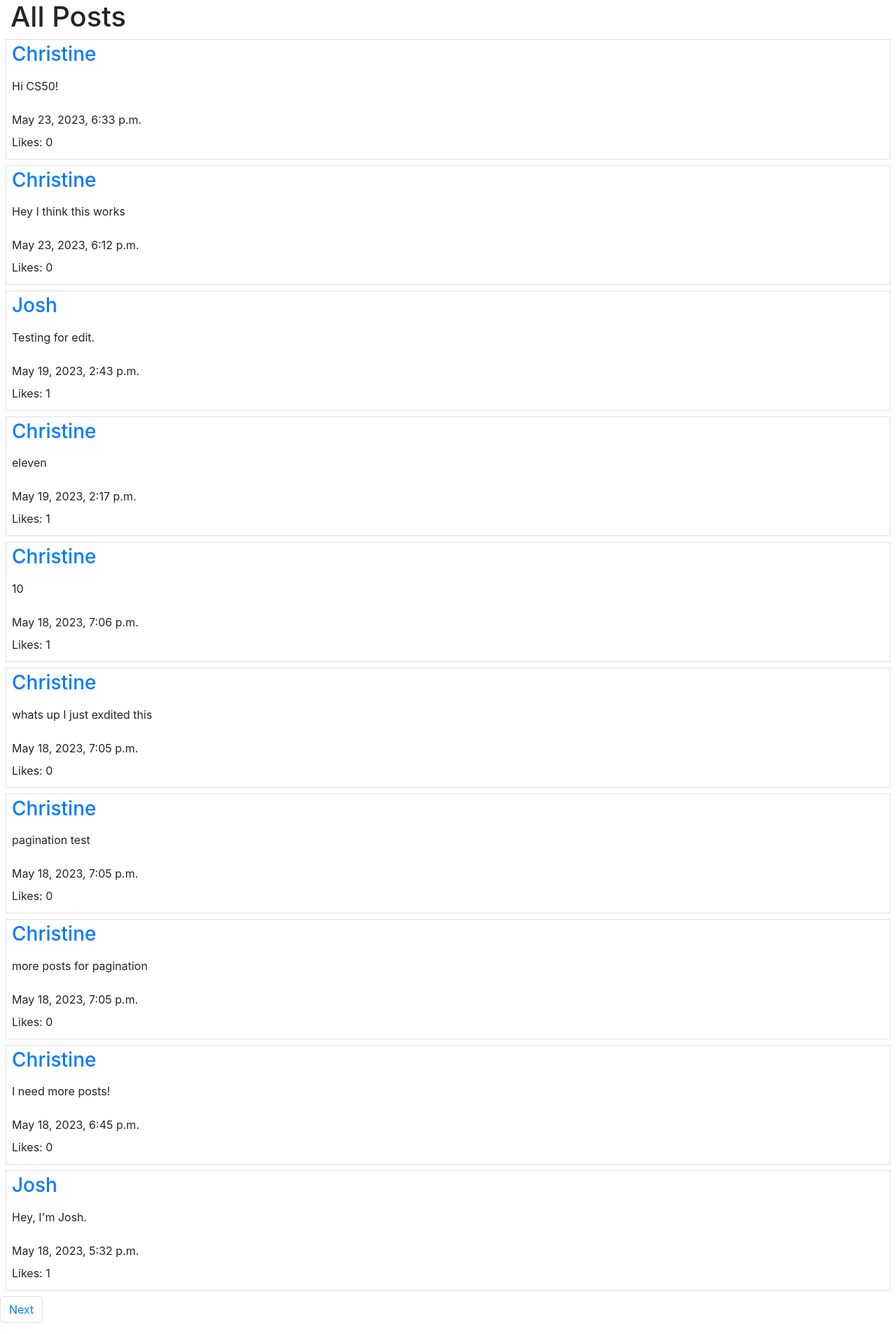
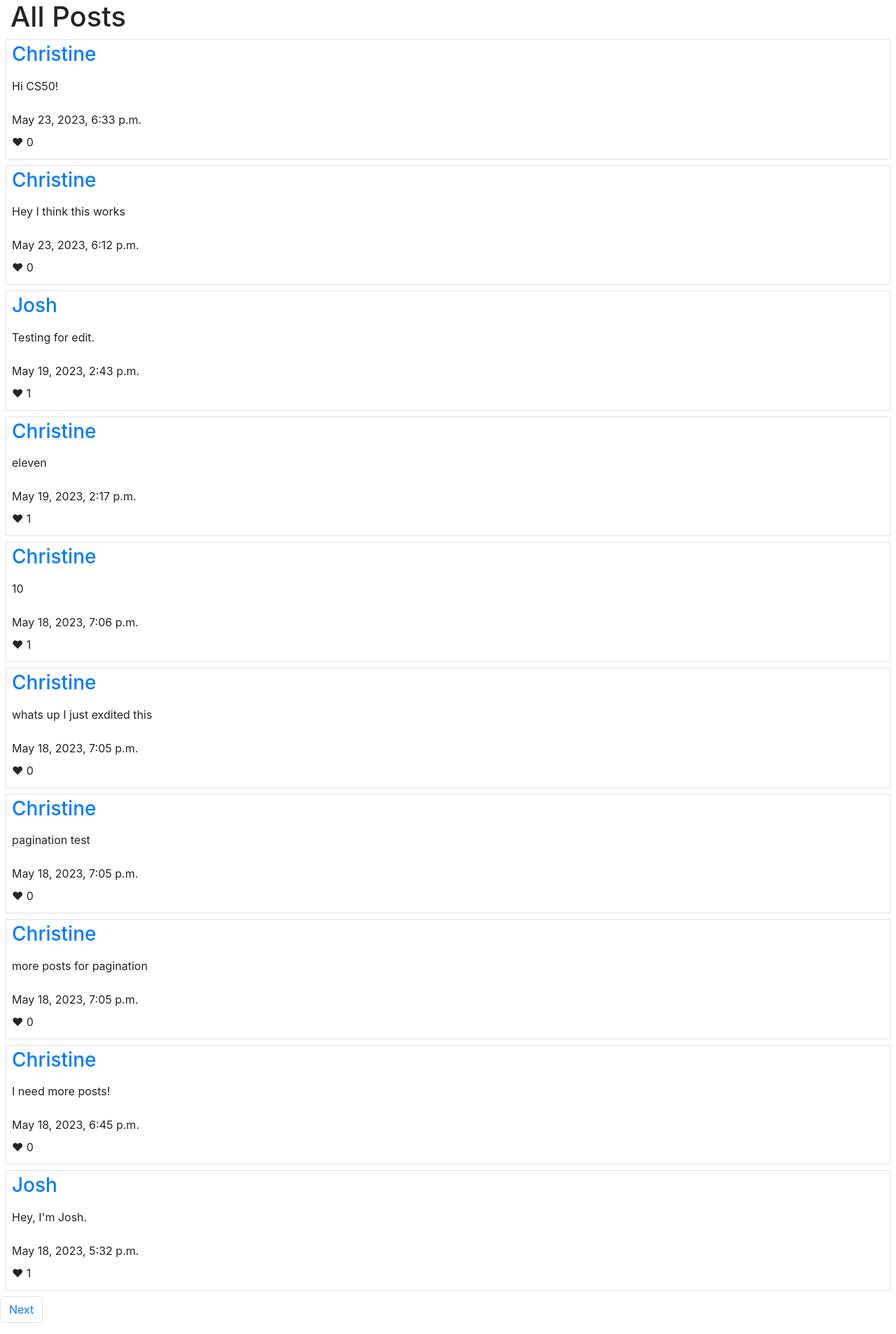
Before and after one commit to softrockstarr/project4, a Django app: page / in a window 1280 px wide. Shown: the part 56-1962 px from the top of the page at 70% size. Run offline with Django 3.2, Linux system fonts and the light colour scheme; data comes from the database, SQL or seed files in the repository; both versions use the stored data as it was after the commit; some libraries are stand-ins or nearby versions.

Commit message:
added heart emoji to likes display

```diff
--- a/network/templates/network/following.html
+++ b/network/templates/network/following.html
@@ -15,7 +15,7 @@
                     <span>{{ post.date }}</span>
                 </div>
                 <div class="my-1">
-                    <span>Likes: </span><span id="likeCount_{{ post.id }}">{{ post.post_like.count }}</span>
+                    <span>&#10084; </span><span id="likeCount_{{ post.id }}">{{ post.post_like.count }}</span>
                 </div>
                 <div class="my-1">
                 {% if post.id in liked_posts %}
--- a/network/templates/network/index.html
+++ b/network/templates/network/index.html
@@ -27,7 +27,7 @@
                     <span>{{ post.date }}</span>
                 </div>
                 <div class="my-1">
-                   <span>Likes: </span><span id="likeCount_{{ post.id }}">{{ post.post_like.count }}</span>
+                   <span>&#10084; </span><span id="likeCount_{{ post.id }}">{{ post.post_like.count }}</span>
                 </div>
                 {% comment %} modal popup for editing posts {% endcomment %}
                 <div class="my-1">
--- a/network/templates/network/profile.html
+++ b/network/templates/network/profile.html
@@ -36,7 +36,7 @@
                     <span>{{ post.date }}</span>
                 </div>
                 <div class="my-1">
-                    <span>Likes: </span><span id="likeCount_{{ post.id }}">{{ post.post_like.count }}</span>
+                    <span>&#10084; </span><span id="likeCount_{{ post.id }}">{{ post.post_like.count }}</span>
                 </div>
                 <div class="my-1">
                 {% if post.id in liked_posts %}
```
Also changed, not shown: db.sqlite3.
